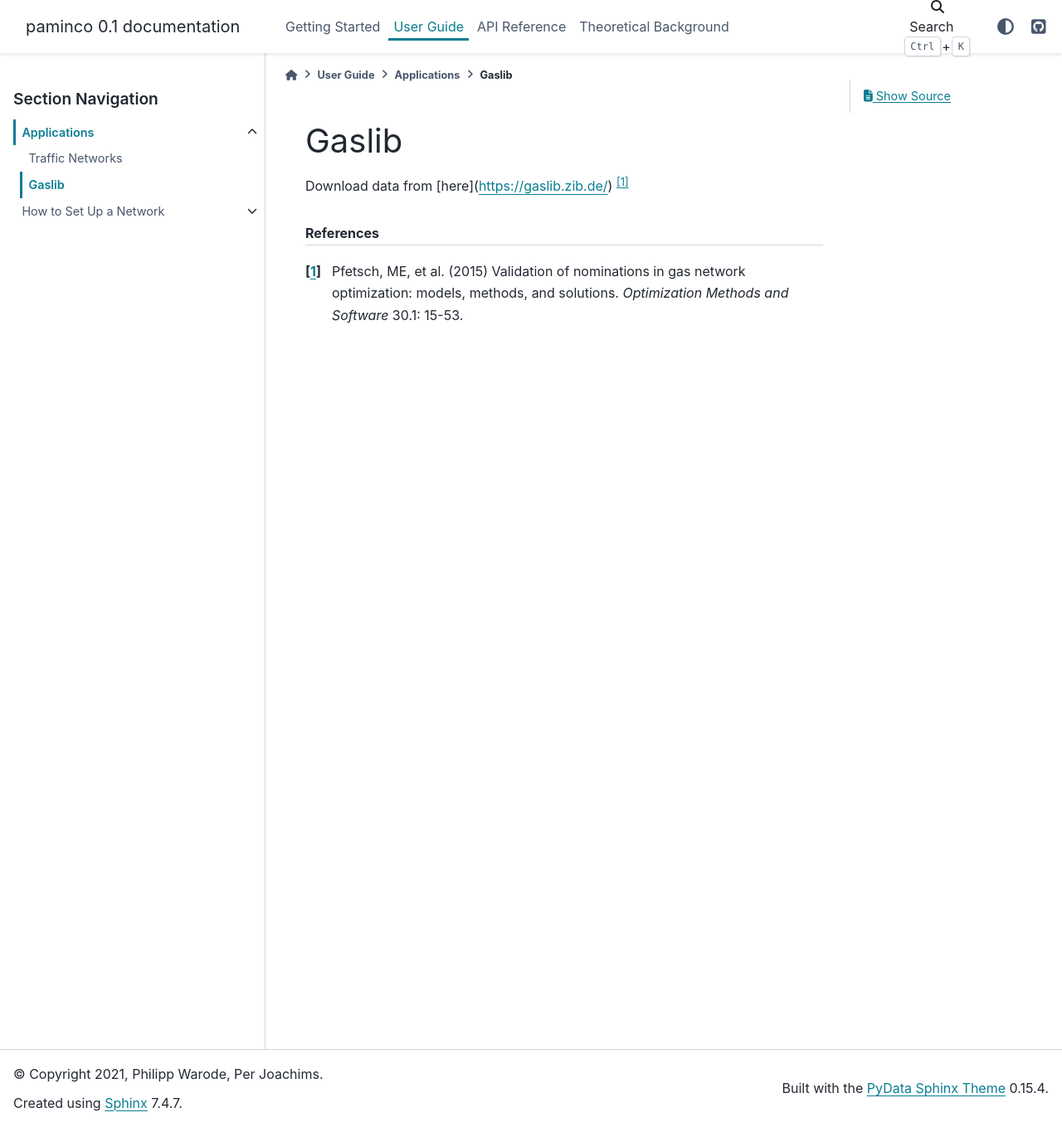
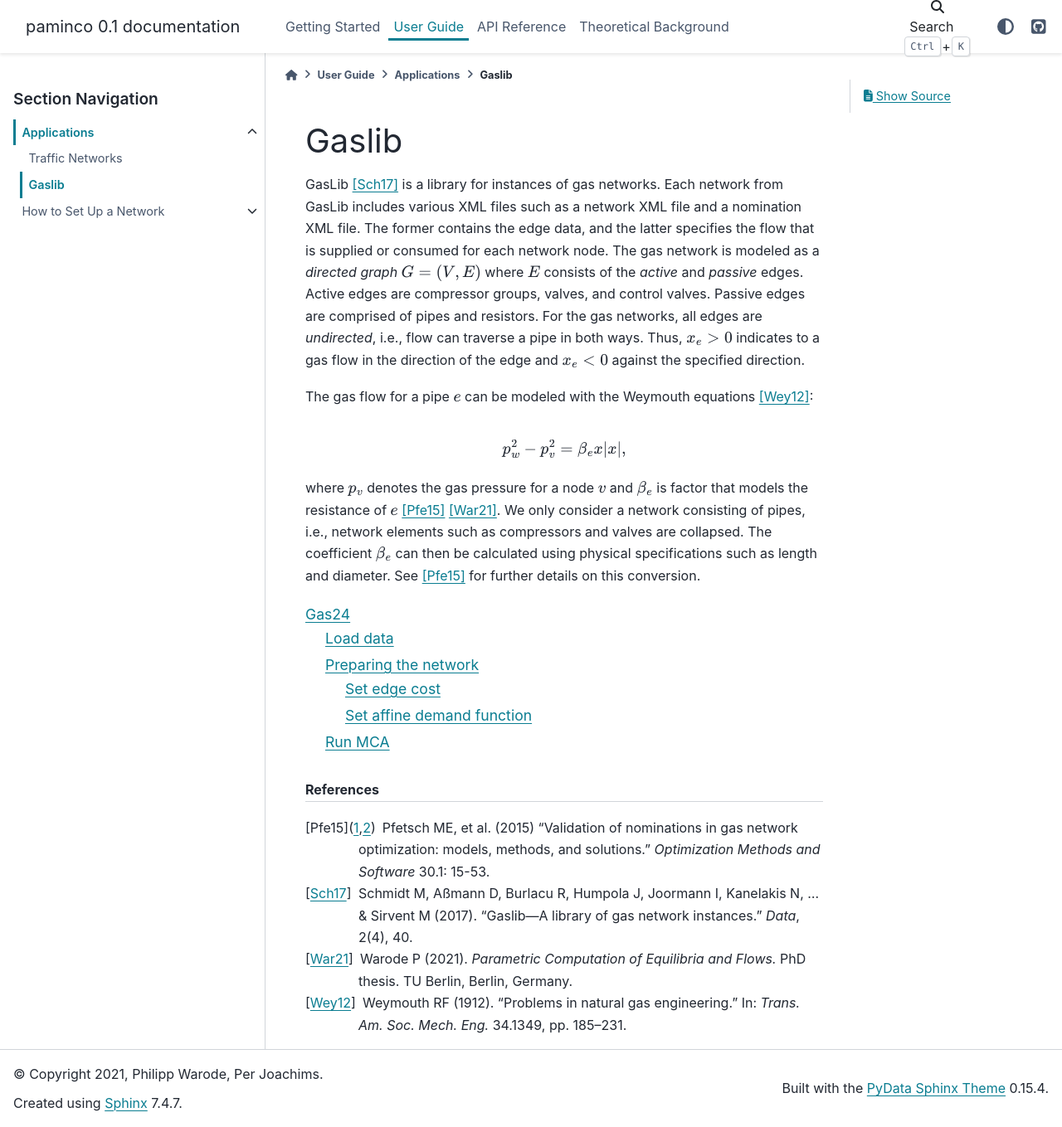
Before and after one commit to paminco/paminco, a Sphinx documentation site: the page built from docs/source/user_guide/applications/gas/index.rst, in a window 1280 px wide and 1359 px high. Shown: the whole window at 83% size. Built offline with Sphinx 7.4.7 and the PyData theme 0.15.4, drawn with Linux system fonts in a browser that asks for light colours.

Commit message:
Minor change, add gas + gas notebook

```diff
--- a/docs/source/user_guide/applications/gas/index.rst
+++ b/docs/source/user_guide/applications/gas/index.rst
@@ -1,18 +1,30 @@
-.. _ug-gas-index:
-
 ======
 Gaslib
 ======
 
-Download data from [here](https://gaslib.zib.de/) [1]_
+GasLib [Sch17]_ is a library for instances of gas networks. Each network from GasLib includes various XML files such as a network XML file and a nomination XML file. The former contains the edge data, and the latter specifies the flow that is supplied or consumed for each network node.
+The gas network is modeled as a *directed graph* :math:`G = (V, E)` where :math:`E` consists of the *active* and *passive* edges. Active edges are compressor groups, valves, and control valves. Passive edges are comprised of pipes and resistors.
+For the gas networks, all edges are *undirected*, i.e., flow can traverse a pipe in both ways. Thus, :math:`x_e > 0` indicates to a gas flow in the direction of the edge and :math:`x_e < 0` against the specified direction.
 
+The gas flow for a pipe :math:`e` can be modeled with the Weymouth equations [Wey12]_:
+
+.. math::
+
+    \begin{equation}
+        p_w^2 -p_v^2  = \beta_e x |x|,
+    \end{equation}
+
+where :math:`p_v` denotes the gas pressure for a node :math:`v` and :math:`\beta_e` is factor that models the resistance of :math:`e` [Pfe15]_ [War21]_.
+We only consider a network consisting of pipes, i.e., network elements such as compressors and valves are collapsed.
+The coefficient :math:`\beta_e` can then be calculated using physical specifications such as length and diameter. See [Pfe15]_ for further details on this conversion.
 
 .. toctree::
-  :hidden:
 
-  Stub <stub.ipynb>
+    Gas24 <gas24.ipynb>
 
 .. rubric:: References
 
-.. [1] Pfetsch, ME, et al. (2015) Validation of nominations in gas network optimization: models, methods, and solutions.
-       *Optimization Methods and Software* 30.1: 15-53.
+.. [Pfe15] Pfetsch ME, et al. (2015) "Validation of nominations in gas network optimization: models, methods, and solutions." *Optimization Methods and Software* 30.1: 15-53.
+.. [Sch17] Schmidt M, Aßmann D, Burlacu R, Humpola J, Joormann I, Kanelakis N, ... & Sirvent M (2017). "Gaslib—A library of gas network instances." *Data*, 2(4), 40.
+.. [War21] Warode P (2021). *Parametric Computation of Equilibria and Flows.* PhD thesis. TU Berlin, Berlin, Germany.
+.. [Wey12] Weymouth RF (1912). "Problems in natural gas engineering." In: *Trans. Am. Soc. Mech. Eng.* 34.1349, pp. 185–231.
```
Also changed, not shown: docs/source/theory/par_mcf.rst (+4 -6 lines), docs/source/user_guide/applications/traffic/index.rst (+8 -5 lines), docs/source/user_guide/index.rst (+7 -3 lines), docs/source/user_guide/applications/gas/gas24.ipynb (added), docs/source/user_guide/applications/gas/stub.ipynb (deleted).
